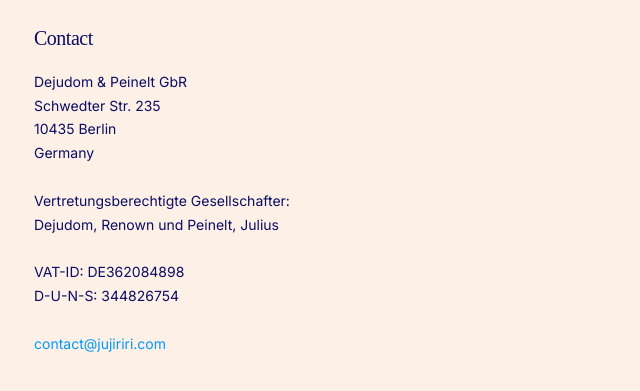
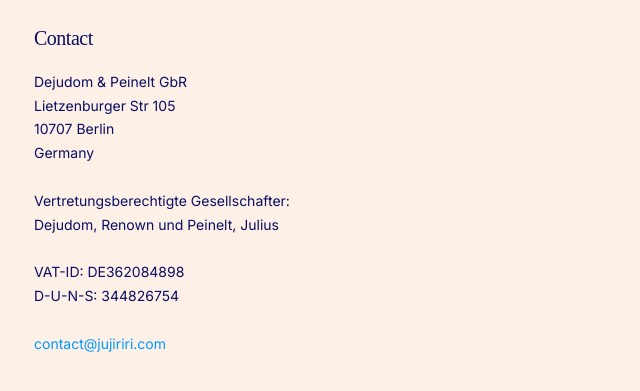
Before and after one commit to jpeinelt/jujiriri.com, a plain HTML site: page index.html in a window 1280 px wide. Shown: the part 2432-2823 px from the top of the page, 0-640 px from the left. Drawn offline with Linux system fonts and the light colour scheme; a web font is replaced by a local one.

Commit message:
change company address

```diff
--- a/index.html
+++ b/index.html
@@ -140,8 +140,8 @@
         <h3>Contact</h3>
         <address>
           Dejudom &amp; Peinelt GbR<br>
-          Schwedter Str. 235<br>
-          10435 Berlin<br>
+          Lietzenburger Str 105<br>
+          10707 Berlin<br>
           Germany<br><br>
           Vertretungsberechtigte Gesellschafter:<br>
           Dejudom, Renown und Peinelt, Julius<br><br>
```
